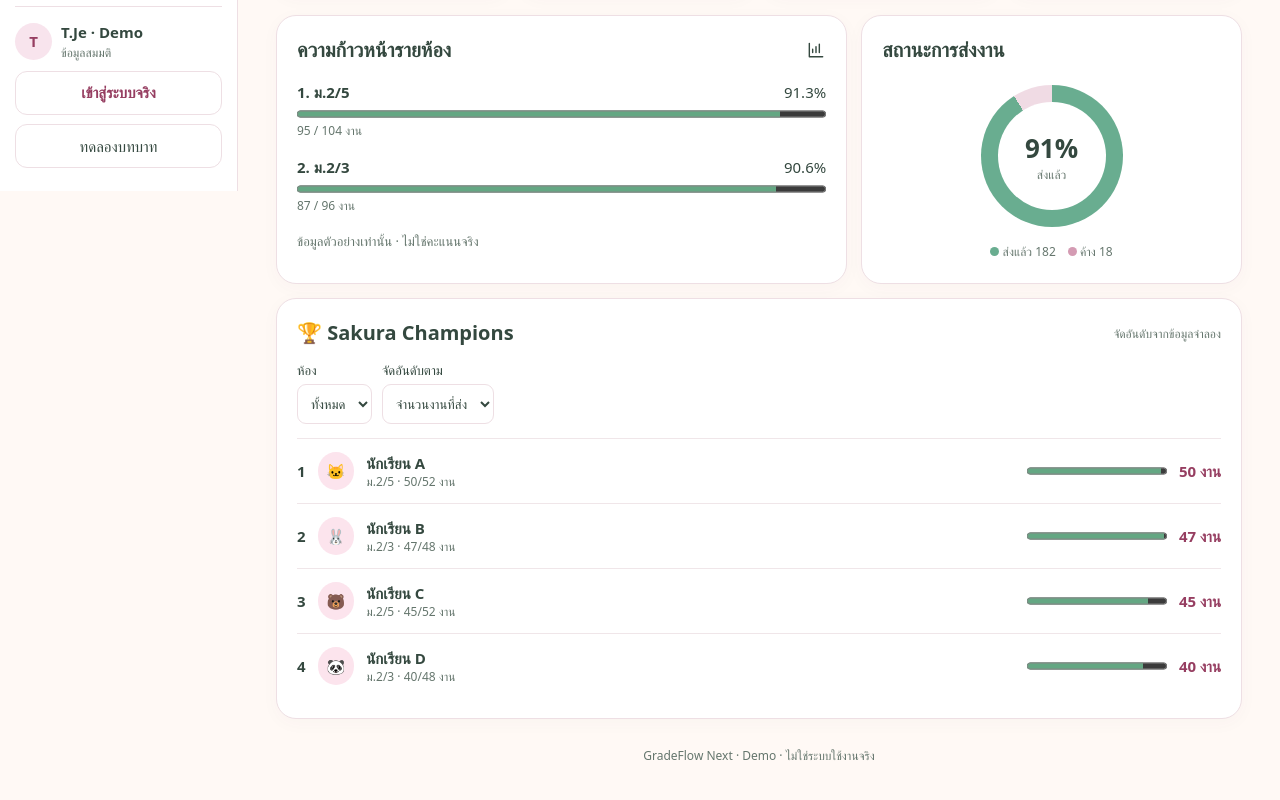
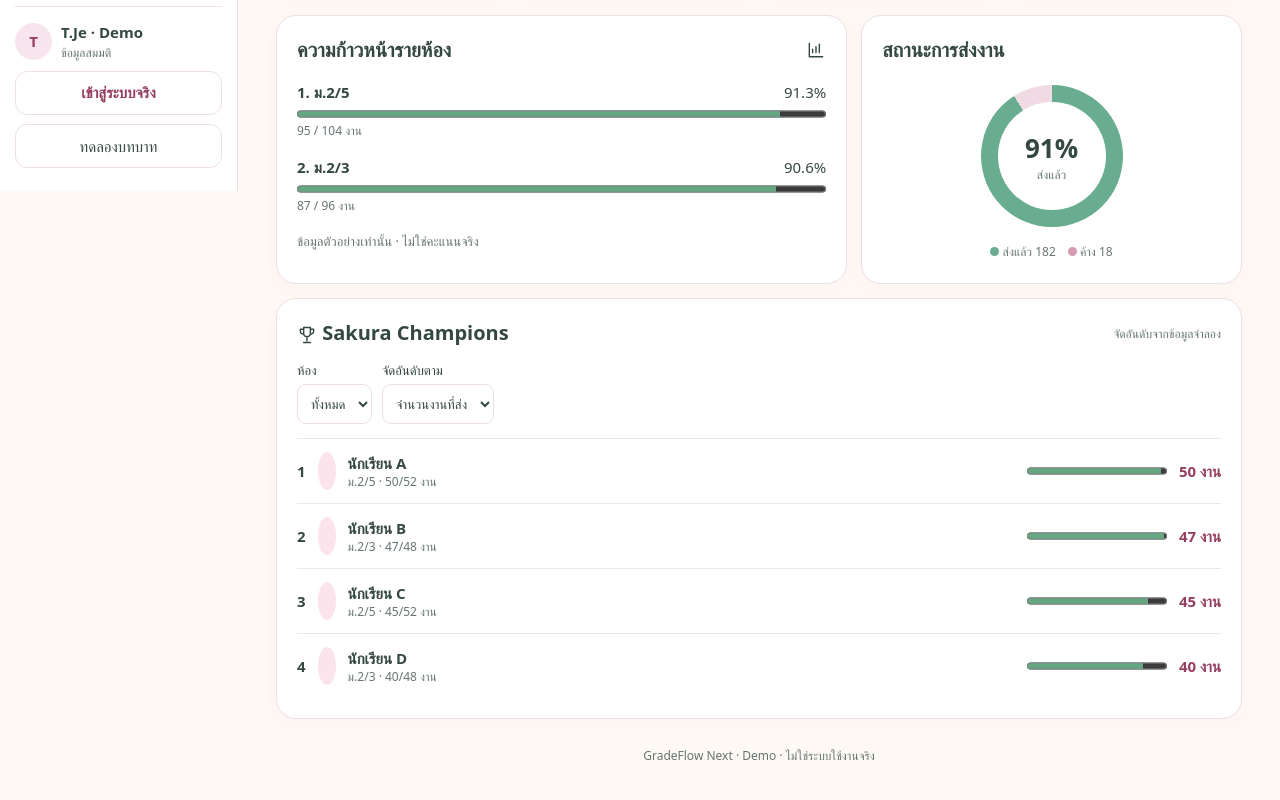
Before and after one commit to Jezang/gradeflow-next, a Next.js app: page /demo in a window 1280 px wide. Shown: the part 609-1409 px from the top of the page. Built offline with nearby package versions, Linux system fonts and the light colour scheme.

Commit message:
Replace demo podium and student emoji with cohesive Sakura characters

```diff
--- a/app/demo/page.tsx
+++ b/app/demo/page.tsx
@@ -2,9 +2,10 @@
 import {useState} from 'react';
 import Link from 'next/link';
 import {SakuraIcon} from '../workspace/sakura-icons';
+import {SakuraAnimalAvatar,SakuraRankMedal,type SakuraAnimal} from '../workspace/sakura-animals';
 import '../workspace/garden.css';
 
-const students=[{name:'นักเรียน A',room:'ม.2/5',sent:50,total:52,animal:'🐱'},{name:'นักเรียน B',room:'ม.2/3',sent:47,total:48,animal:'🐰'},{name:'นักเรียน C',room:'ม.2/5',sent:45,total:52,animal:'🐻'},{name:'นักเรียน D',room:'ม.2/3',sent:40,total:48,animal:'🐼'}];
+const students: {name:string;room:string;sent:number;total:number;animal:SakuraAnimal}[]=[{name:'นักเรียน A',room:'ม.2/5',sent:50,total:52,animal:'cat'},{name:'นักเรียน B',room:'ม.2/3',sent:47,total:48,animal:'rabbit'},{name:'นักเรียน C',room:'ม.2/5',sent:45,total:52,animal:'bear'},{name:'นักเรียน D',room:'ม.2/3',sent:40,total:48,animal:'panda'}];
 const menus=[['ภาพรวม','home'],['ตรวจงาน','scanner'],['นักเรียน','students'],['งานของฉัน','teaching'],['อันดับผลงาน','ranking'],['Admin Center','backup'],['ตั้งค่า','settings']];
 const percent=(sent:number,total:number)=>total?Math.round(sent/total*100):0;
 export default function Home(){
@@ -26,8 +27,8 @@ export default function Home(){
  {(overview||page==='อันดับผลงาน')?<><div className="hub-analytics">
  <section className="panel champions-panel"><div className="hub-section-heading"><h2>ความก้าวหน้ารายห้อง</h2><SakuraIcon name="chart"/></div>{rooms.map((r,i)=><div key={r.name} className="room"><div><strong>{i+1}. {r.name}</strong><span>{(r.sent/r.total*100).toFixed(1)}%</span></div><progress max={r.total} value={r.sent} aria-label={'การส่งงานห้อง '+r.name}/><small>{r.sent} / {r.total} งาน</small></div>)}<p className="muted">ข้อมูลตัวอย่างเท่านั้น · ไม่ใช่คะแนนจริง</p></section>
  <section className="panel hub-ring-panel"><h2>สถานะการส่งงาน</h2><div className="hub-ring" style={{background:'conic-gradient(#69ad90 '+(sent/total*360)+'deg, #f0dbe4 0deg)'}}><div><strong>{percent(sent,total)}%</strong><small>ส่งแล้ว</small></div></div><div className="hub-legend"><span><i/> ส่งแล้ว {sent}</span><span><i/> ค้าง {total-sent}</span></div></section>
- </div><section className="panel champions-panel"><div className="hub-section-heading"><h2>🏆 Sakura Champions</h2><small>จัดอันดับจากข้อมูลจำลอง</small></div><div className="filters"><label>ห้อง<select value={room} onChange={e=>setRoom(e.target.value)}>{['ทั้งหมด','ม.2/5','ม.2/3'].map(r=><option key={r}>{r}</option>)}</select></label><label>จัดอันดับตาม<select value={metric} onChange={e=>setMetric(e.target.value)}><option value="count">จำนวนงานที่ส่ง</option><option value="rate">อัตราการส่ง</option></select></label></div>
- {page==='อันดับผลงาน'&&<div className="sakura-podium hub-podium">{visible.slice(0,3).map((s,i)=><div key={s.name} className={'podium-step podium-'+i}><span aria-hidden="true">{s.animal}</span><strong>{['🥇','🥈','🥉'][i]} {s.name}</strong><small>{metric==='count'?s.sent+' งาน':(s.sent/s.total*100).toFixed(1)+'%'}</small></div>)}</div>}
- <div className="hub-student-list">{visible.map((s,i)=><div className="rank" key={s.name}><b>{i+1}</b><span className="avatar">{s.animal}</span><div><strong>{s.name}</strong><small>{s.room} · {s.sent}/{s.total} งาน</small></div><progress max={s.total} value={s.sent} aria-label={'การส่งงานของ '+s.name}/><strong className="score">{metric==='count'?s.sent+' งาน':(s.sent/s.total*100).toFixed(1)+'%'}</strong></div>)}</div></section></>:<section className="panel"><h2>{page}</h2>{page==='Admin Center'?<div className="admin">{['นักเรียน','ครู','ห้องเรียน','รายวิชา','การจัดการสอน','ปีการศึกษา'].map(x=><div className="tile" key={x}>🌸 {x}<small>ข้อมูลจำลอง</small></div>)}</div>:<p>โมดูลนี้อยู่ในแผนพัฒนา ยังไม่สามารถบันทึกข้อมูลจริงได้</p>}</section>}
+ </div><section className="panel champions-panel"><div className="hub-section-heading"><h2 className="sakura-icon-heading"><SakuraIcon name="ranking"/> Sakura Champions</h2><small>จัดอันดับจากข้อมูลจำลอง</small></div><div className="filters"><label>ห้อง<select value={room} onChange={e=>setRoom(e.target.value)}>{['ทั้งหมด','ม.2/5','ม.2/3'].map(r=><option key={r}>{r}</option>)}</select></label><label>จัดอันดับตาม<select value={metric} onChange={e=>setMetric(e.target.value)}><option value="count">จำนวนงานที่ส่ง</option><option value="rate">อัตราการส่ง</option></select></label></div>
+ {page==='อันดับผลงาน'&&<div className="sakura-podium hub-podium">{visible.slice(0,3).map((s,i)=><div key={s.name} className={'podium-step podium-'+i}><div className="podium-character"><SakuraAnimalAvatar animal={s.animal}/></div><span className="podium-medal"><SakuraRankMedal rank={i+1}/></span><strong>{s.name}</strong><small>{metric==='count'?s.sent+' งาน':(s.sent/s.total*100).toFixed(1)+'%'}</small></div>)}</div>}
+ <div className="hub-student-list">{visible.map((s,i)=><div className="rank" key={s.name}><b>{i+1}</b><span className="avatar sakura-animal-badge"><SakuraAnimalAvatar animal={s.animal}/></span><div><strong>{s.name}</strong><small>{s.room} · {s.sent}/{s.total} งาน</small></div><progress max={s.total} value={s.sent} aria-label={'การส่งงานของ '+s.name}/><strong className="score">{metric==='count'?s.sent+' งาน':(s.sent/s.total*100).toFixed(1)+'%'}</strong></div>)}</div></section></>:<section className="panel"><h2>{page}</h2>{page==='Admin Center'?<div className="admin">{['นักเรียน','ครู','ห้องเรียน','รายวิชา','การจัดการสอน','ปีการศึกษา'].map(x=><div className="tile" key={x}>🌸 {x}<small>ข้อมูลจำลอง</small></div>)}</div>:<p>โมดูลนี้อยู่ในแผนพัฒนา ยังไม่สามารถบันทึกข้อมูลจริงได้</p>}</section>}
  </>}<footer>GradeFlow Next · Demo · ไม่ใช่ระบบใช้งานจริง</footer></main></div>
 }
```
